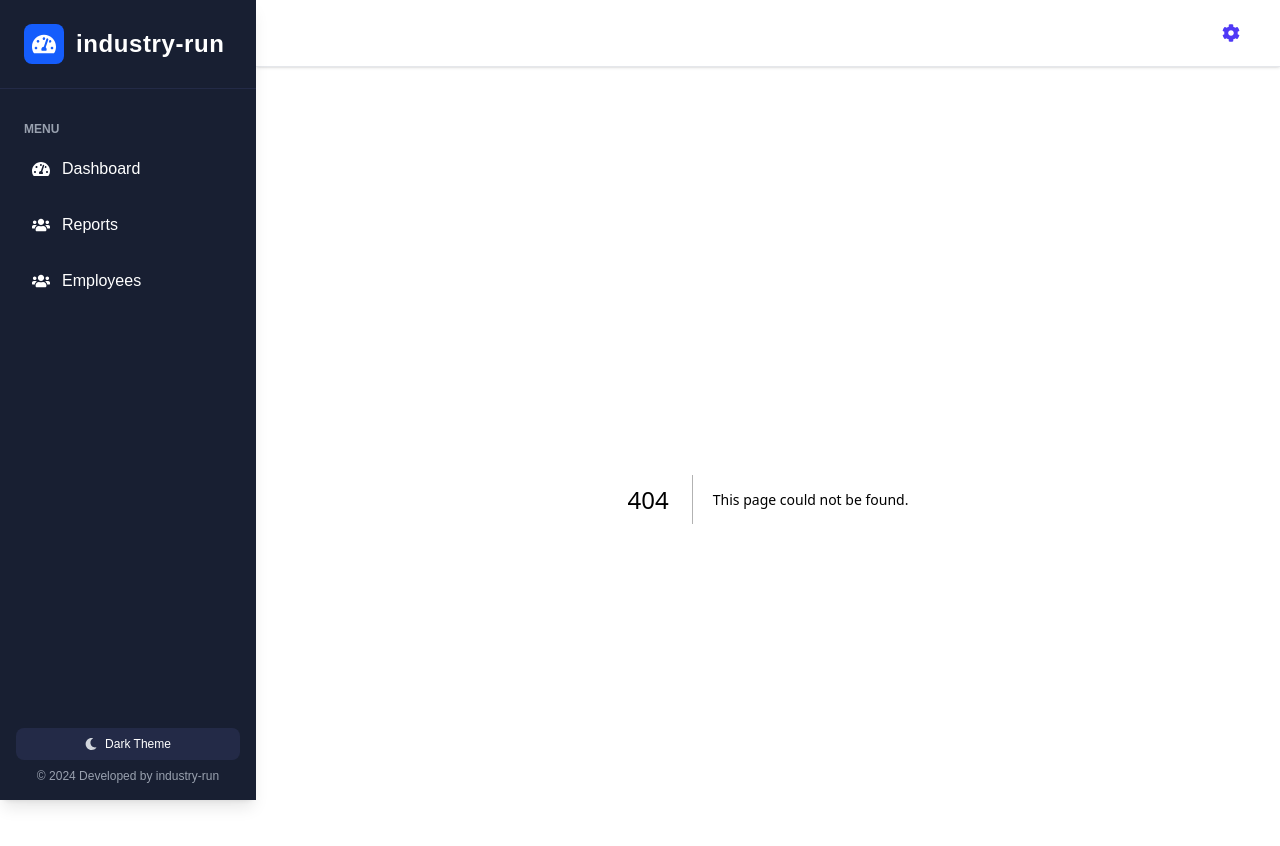
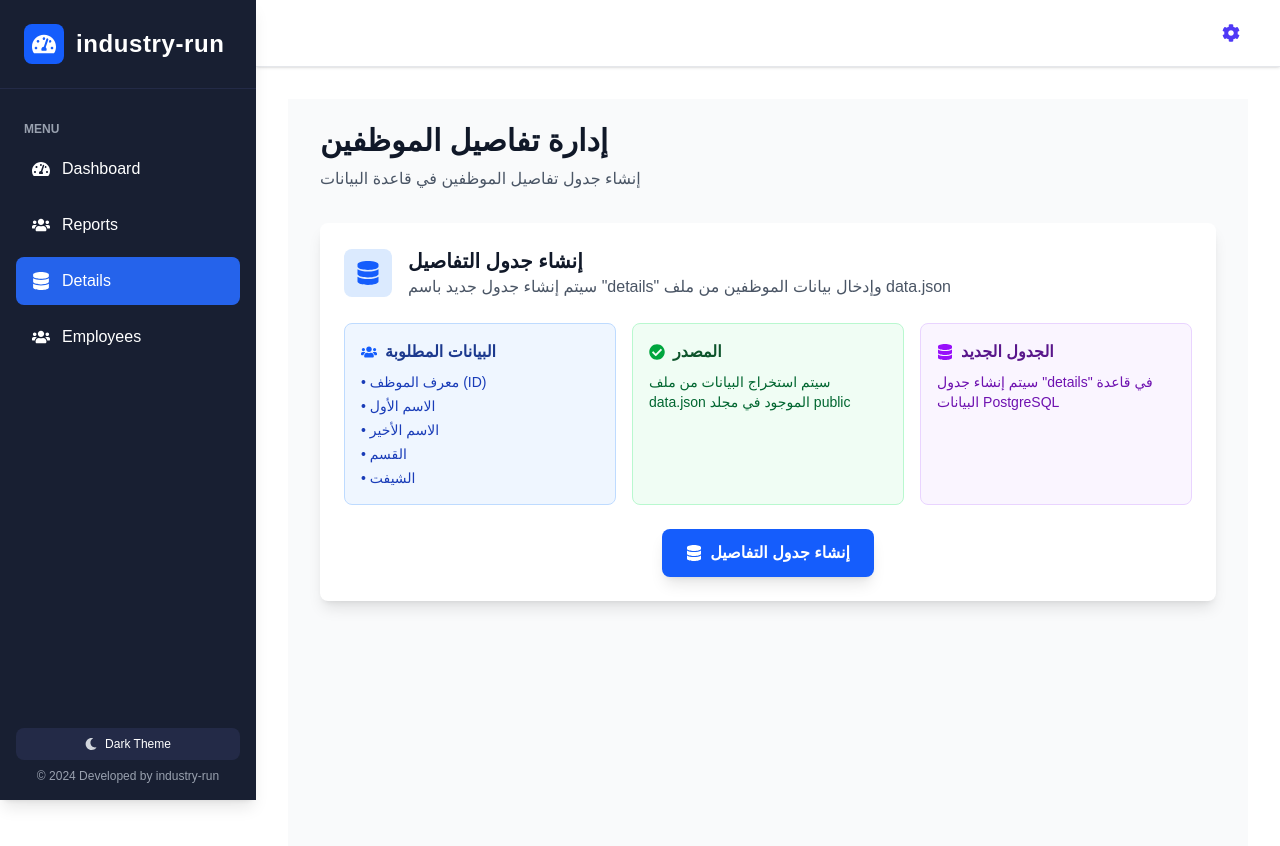
Before and after one commit to muhamed-hasan/demoDashboard, a Next.js app: page /details in a window 1280 px wide. Before the commit this address had no page. Shown: the top 846 px of the page. Built offline with nearby package versions, Linux system fonts and the light colour scheme.

Commit message:
new table

```diff
--- /dev/null
+++ b/src/app/api/details/route.ts
@@ -0,0 +1,82 @@
+import { NextRequest, NextResponse } from 'next/server';
+import { Pool } from 'pg';
+import fs from 'fs';
+import path from 'path';
+
+// Create a new pool instance
+const pool = new Pool({
+  connectionString: process.env.DATABASE_URL,
+});
+
+export async function POST(request: NextRequest) {
+  try {
+    // Read data.json file
+    const dataPath = path.join(process.cwd(), 'public', 'data.json');
+    const dataContent = fs.readFileSync(dataPath, 'utf-8');
+    const employeesData = JSON.parse(dataContent);
+
+    // Create details table
+    await pool.query(`
+      CREATE TABLE IF NOT EXISTS details (
+        id INTEGER PRIMARY KEY,
+        first_name VARCHAR(100) NOT NULL,
+        last_name VARCHAR(100) NOT NULL,
+        department VARCHAR(100) NOT NULL,
+        shift VARCHAR(50)
+      )
+    `);
+
+    // Clear existing data
+    await pool.query('DELETE FROM details');
+
+    // Insert data from data.json
+    let insertedCount = 0;
+    for (const [id, employee] of Object.entries(employeesData)) {
+      const employeeData = employee as any;
+
+      await pool.query(
+        'INSERT INTO details (id, first_name, last_name, department, shift) VALUES ($1, $2, $3, $4, $5)',
+        [parseInt(id), employeeData['First Name'], employeeData['Last Name'], employeeData['Department'], employeeData['Shift']]
+      );
+
+      insertedCount++;
+    }
+
+    return NextResponse.json({
+      success: true,
+      message: 'تم إنشاء الجدول وإدخال البيانات بنجاح',
+      insertedCount
+    });
+
+  } catch (error) {
+    console.error('Error creating details table:', error);
+    return NextResponse.json(
+      {
+        success: false,
+        error: 'حدث خطأ أثناء إنشاء الجدول أو إدخال البيانات',
+        details: error instanceof Error ? error.message : 'Unknown error'
+      },
+      { status: 500 }
+    );
+  }
+}
+
+export async function GET() {
+  try {
+    const result = await pool.query('SELECT * FROM details ORDER BY id');
+    return NextResponse.json({
+      success: true,
+      data: result.rows
+    });
+  } catch (error) {
+    console.error('Error fetching details:', error);
+    return NextResponse.json(
+      {
+        success: false,
+        error: 'حدث خطأ أثناء جلب البيانات',
+        details: error instanceof Error ? error.message : 'Unknown error'
+      },
+      { status: 500 }
+    );
+  }
+}
--- /dev/null
+++ b/src/app/details/page.tsx
@@ -0,0 +1,165 @@
+'use client';
+
+import { useState } from 'react';
+import { FaDatabase, FaUsers, FaCheckCircle, FaExclamationTriangle } from 'react-icons/fa';
+
+export default function DetailsPage() {
+  const [isLoading, setIsLoading] = useState(false);
+  const [message, setMessage] = useState<{ type: 'success' | 'error'; text: string } | null>(null);
+
+  const createDetailsTable = async () => {
+    setIsLoading(true);
+    setMessage(null);
+
+    try {
+      const response = await fetch('/api/details', {
+        method: 'POST',
+        headers: {
+          'Content-Type': 'application/json',
+        },
+      });
+
+      const result = await response.json();
+
+      if (response.ok) {
+        setMessage({
+          type: 'success',
+          text: `تم إنشاء الجدول بنجاح! تم إدخال ${result.insertedCount} سجل.`
+        });
+      } else {
+        setMessage({
+          type: 'error',
+          text: result.error || 'حدث خطأ أثناء إنشاء الجدول'
+        });
+      }
+    } catch (error) {
+      setMessage({
+        type: 'error',
+        text: 'حدث خطأ في الاتصال بالخادم'
+      });
+    } finally {
+      setIsLoading(false);
+    }
+  };
+
+  return (
+    <div className="min-h-screen bg-gray-50 dark:bg-gray-900">
+      <div className="p-6">
+        <div className="max-w-4xl mx-auto">
+          {/* Header */}
+          <div className="mb-8">
+            <h1 className="text-3xl font-bold text-gray-900 dark:text-white mb-2">
+              إدارة تفاصيل الموظفين
+            </h1>
+            <p className="text-gray-600 dark:text-gray-400">
+              إنشاء جدول تفاصيل الموظفين في قاعدة البيانات
+            </p>
+          </div>
+
+          {/* Main Content */}
+          <div className="bg-white dark:bg-gray-800 rounded-lg shadow-lg p-6">
+            <div className="flex items-center gap-4 mb-6">
+              <div className="p-3 bg-blue-100 dark:bg-blue-900 rounded-lg">
+                <FaDatabase className="text-2xl text-blue-600 dark:text-blue-400" />
+              </div>
+              <div>
+                <h2 className="text-xl font-semibold text-gray-900 dark:text-white">
+                  إنشاء جدول التفاصيل
+                </h2>
+                <p className="text-gray-600 dark:text-gray-400">
+                  سيتم إنشاء جدول جديد باسم "details" وإدخال بيانات الموظفين من ملف data.json
+                </p>
+              </div>
+            </div>
+
+            {/* Info Cards */}
+            <div className="grid md:grid-cols-3 gap-4 mb-6">
+              <div className="bg-blue-50 dark:bg-blue-900/20 p-4 rounded-lg border border-blue-200 dark:border-blue-800">
+                <div className="flex items-center gap-2 mb-2">
+                  <FaUsers className="text-blue-600 dark:text-blue-400" />
+                  <span className="font-semibold text-blue-900 dark:text-blue-100">البيانات المطلوبة</span>
+                </div>
+                <ul className="text-sm text-blue-800 dark:text-blue-200 space-y-1">
+                  <li>• معرف الموظف (ID)</li>
+                  <li>• الاسم الأول</li>
+                  <li>• الاسم الأخير</li>
+                  <li>• القسم</li>
+                  <li>• الشيفت</li>
+                </ul>
+              </div>
+
+              <div className="bg-green-50 dark:bg-green-900/20 p-4 rounded-lg border border-green-200 dark:border-green-800">
+                <div className="flex items-center gap-2 mb-2">
+                  <FaCheckCircle className="text-green-600 dark:text-green-400" />
+                  <span className="font-semibold text-green-900 dark:text-green-100">المصدر</span>
+                </div>
+                <p className="text-sm text-green-800 dark:text-green-200">
+                  سيتم استخراج البيانات من ملف data.json الموجود في مجلد public
+                </p>
+              </div>
+
+              <div className="bg-purple-50 dark:bg-purple-900/20 p-4 rounded-lg border border-purple-200 dark:border-purple-800">
+                <div className="flex items-center gap-2 mb-2">
+                  <FaDatabase className="text-purple-600 dark:text-purple-400" />
+                  <span className="font-semibold text-purple-900 dark:text-purple-100">الجدول الجديد</span>
+                </div>
+                <p className="text-sm text-purple-800 dark:text-purple-200">
+                  سيتم إنشاء جدول "details" في قاعدة البيانات PostgreSQL
+                </p>
+              </div>
+            </div>
+
+            {/* Action Button */}
+            <div className="text-center">
+              <button
+                onClick={createDetailsTable}
+                disabled={isLoading}
+                className={`inline-flex items-center gap-2 px-6 py-3 rounded-lg font-semibold transition-all duration-200 ${
+                  isLoading
+                    ? 'bg-gray-400 dark:bg-gray-600 text-gray-200 cursor-not-allowed'
+                    : 'bg-blue-600 hover:bg-blue-700 dark:bg-blue-500 dark:hover:bg-blue-600 text-white shadow-lg hover:shadow-xl transform hover:-translate-y-0.5'
+                }`}
+              >
+                {isLoading ? (
+                  <>
+                    <div className="animate-spin rounded-full h-5 w-5 border-b-2 border-white"></div>
+                    جاري الإنشاء...
+                  </>
+                ) : (
+                  <>
+                    <FaDatabase />
+                    إنشاء جدول التفاصيل
+                  </>
+                )}
+              </button>
+            </div>
+
+            {/* Message */}
+            {message && (
+              <div className={`mt-6 p-4 rounded-lg border ${
+                message.type === 'success'
+                  ? 'bg-green-50 dark:bg-green-900/20 border-green-200 dark:border-green-800'
+                  : 'bg-red-50 dark:bg-red-900/20 border-red-200 dark:border-red-800'
+              }`}>
+                <div className="flex items-center gap-2">
+                  {message.type === 'success' ? (
+                    <FaCheckCircle className="text-green-600 dark:text-green-400" />
+                  ) : (
+                    <FaExclamationTriangle className="text-red-600 dark:text-red-400" />
+                  )}
+                  <span className={`font-medium ${
+                    message.type === 'success'
+                      ? 'text-green-900 dark:text-green-100'
+                      : 'text-red-900 dark:text-red-100'
+                  }`}>
+                    {message.text}
+                  </span>
+                </div>
+              </div>
+            )}
+          </div>
+        </div>
+      </div>
+    </div>
+  );
+}
--- a/src/components/Sidebar.tsx
+++ b/src/components/Sidebar.tsx
@@ -2,7 +2,7 @@
 import Link from 'next/link';
 import React, { useEffect, useState } from 'react';
 import { usePathname } from 'next/navigation';
-import { FaTachometerAlt, FaUsers, FaMoon, FaSun } from 'react-icons/fa';
+import { FaTachometerAlt, FaUsers, FaMoon, FaSun, FaDatabase } from 'react-icons/fa';
 
 const THEME_COOKIE = 'theme';
 
@@ -53,6 +53,10 @@ const Sidebar = () => {
           <FaUsers className="text-lg" />
           <span>Reports</span>
         </Link>
+        <Link href="/details" className={`flex items-center gap-3 px-4 py-3 rounded-lg transition-colors font-medium ${pathname === '/details' ? 'bg-[#2563eb] text-white' : 'hover:bg-[#232A47]'} ${theme === 'dark' ? 'hover:bg-[#1e293b]' : ''}`}>
+          <FaDatabase className="text-lg" />
+          <span>Details</span>
+        </Link>
         <Link href="/data-management" className={`flex items-center gap-3 px-4 py-3 rounded-lg transition-colors font-medium ${pathname === '/data-management' ? 'bg-[#2563eb] text-white' : 'hover:bg-[#232A47]'} ${theme === 'dark' ? 'hover:bg-[#1e293b]' : ''}`}>
           <FaUsers className="text-lg" />
           <span>Employees</span>
```
